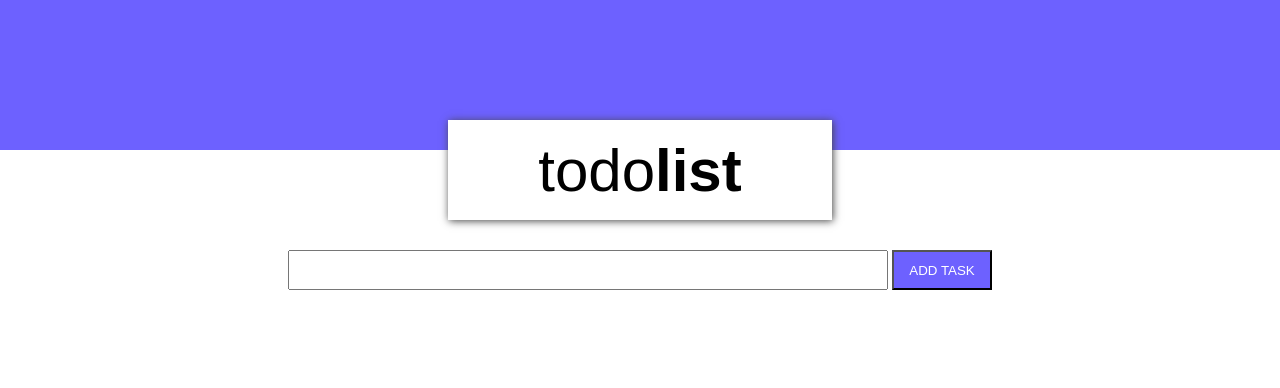
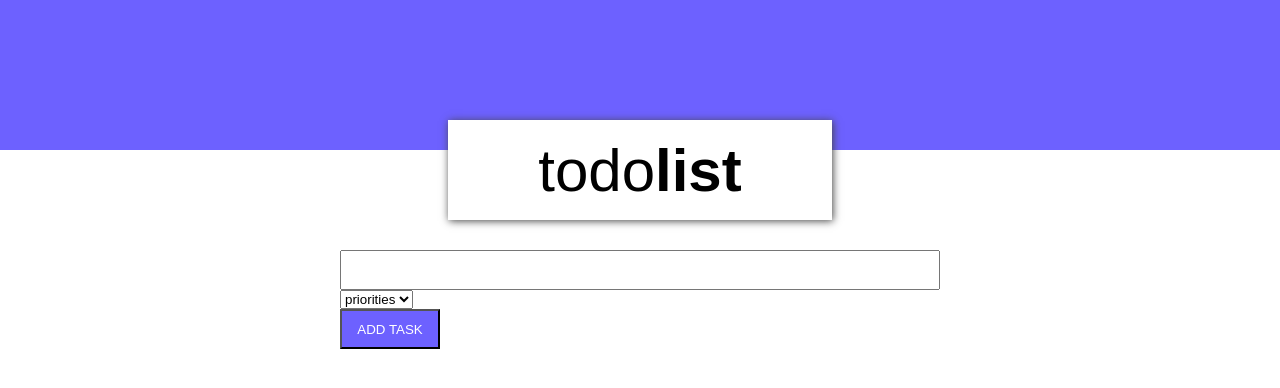
Before and after one commit to Michal-Bandyszak/todolist, a website: page frontend/index.html in a window 1280 px wide. Drawn offline with Linux system fonts and the light colour scheme; no server answers.

Commit message:
Update index.html

```diff
--- a/frontend/index.html
+++ b/frontend/index.html
@@ -1,37 +1,43 @@
 <!DOCTYPE html>
 <html lang="en">
+
 <head>
 	<meta charset="UTF-8" />
 	<meta name="viewport" content="width=device-width, initial-scale=1.0" />
 	<title>Document</title>
 	<link rel="stylesheet" href="/styles.css" type="text/css" />
 </head>
+
 <body>
 	<section class="header">
 		<header></header>
-			<div class="title"><h1>todo<span>list</span></h1></div>
+		<div class="title">
+			<h1>todo<span>list</span></h1>
+		</div>
 	</section>
 
 	<section class="search">
 		<form id="newTask">
-				<input name="task" type="text" class = "input__task"  />
-				<!-- <div class="priorities__container">
-					<input type="checkbox" name="priority" value="low" /><label for="low"
-						>low</label
-					>
-					<input type="checkbox" name="priority" value="medium" /><label
-						for="medium"
-						>medium</label
-					>
-					<input type="checkbox" name="priority" value="high" /><label
-						for="high"
-						>high</label
-					>
-				</div> -->
+			<div class="form__container">
+				<input name="task" type="text" class="input__task" />
+				<div class="priorities__container">
+
+					<select name="priority" id="priorities" placeholder='Priority'>
+						<option value="" disabled selected>priorities</option>
+						<option name='low' value="low">low</option>
+						<option name='medium' value="medium">medium</option>
+						<option name='high' value="high">high</option>
+						</datalist>
+					</select>
+				</div>
 				<button class="btn__add">add task</button>
+			</div>
 		</form>
 	</section>
-		<section class="tasks"><ul class="tasks__list"></ul></section>
+	<section class="tasks">
+		<ul class="tasks__list"></ul>
+	</section>
 	<script src="/scripts.js"></script>
 </body>
+
 </html>
```
Lines whose indentation alone changed are shown as unchanged.
